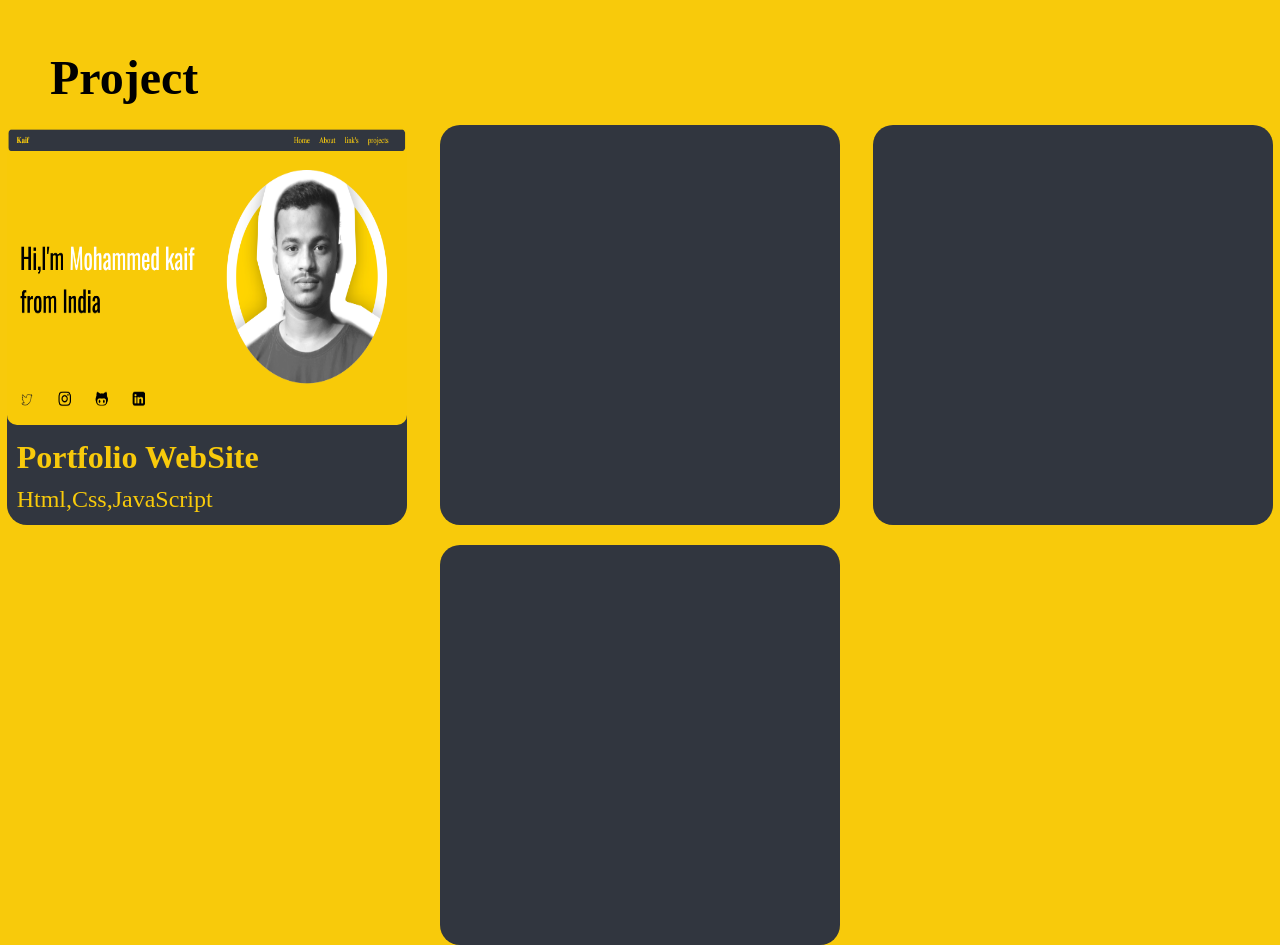
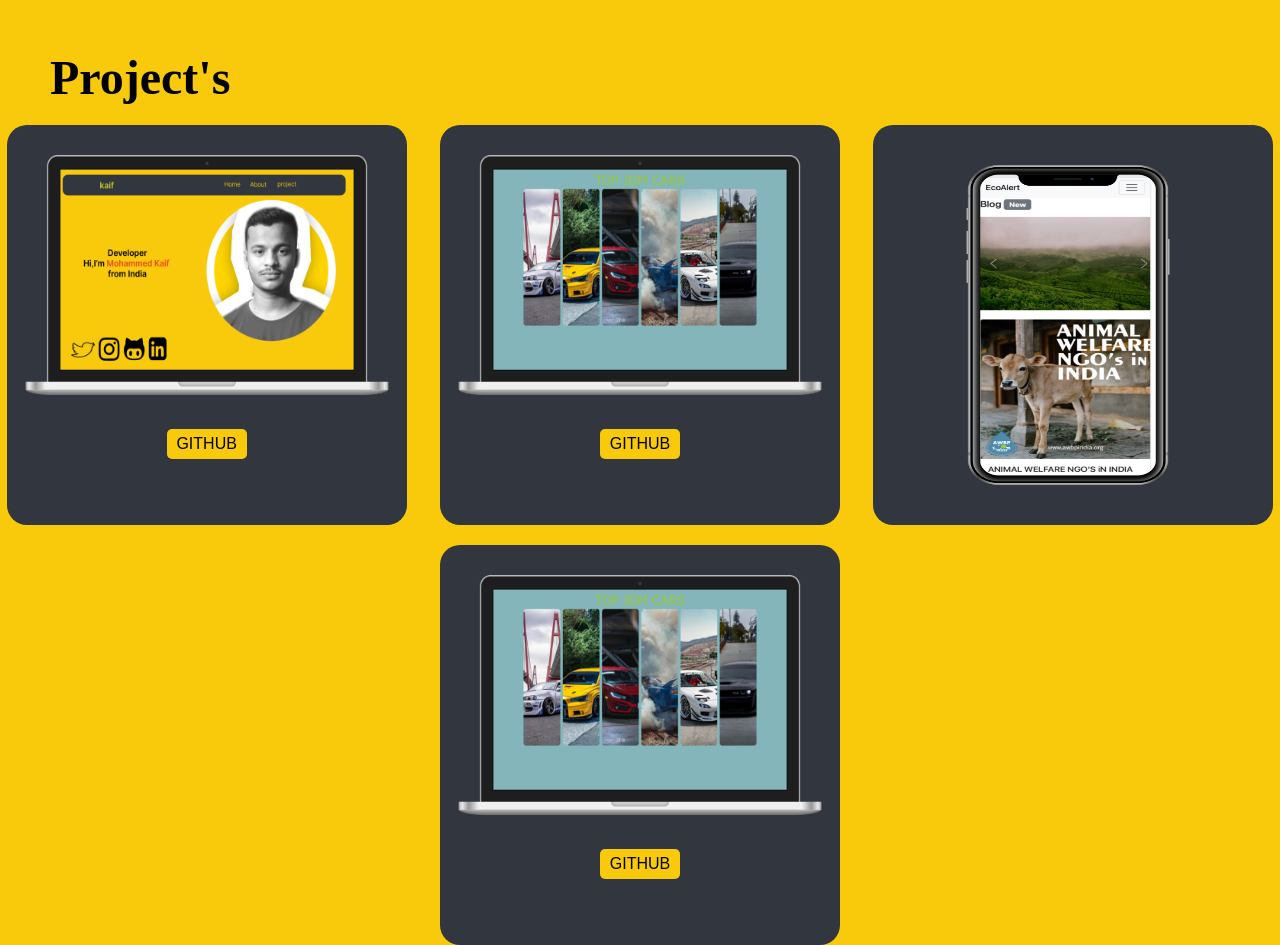
Before and after one commit to mohammedkaif01/kaifwebsite, a plain HTML site: page project.html in a window 1280 px wide. Drawn offline with Linux system fonts and the light colour scheme.

Commit message:
new change

```diff
--- a/about.css
+++ b/about.css
@@ -136,7 +136,7 @@ transition: all ease-in-out 0.5s;
     .git{
        display: flex;
        flex-wrap: wrap;
-       /* flex-direction:column; */
+       flex-direction:column;
        align-items: center;
     }
 }
@@ -177,6 +177,7 @@ transition: all ease-in-out 0.5s;
     }
     .git{
         display: flex;
+        flex-wrap: wrap;
         justify-content: space-evenly;
         align-items: center;
     }
--- a/project.css
+++ b/project.css
@@ -27,7 +27,13 @@ padding-top: 20px;
 img{
     width: 400px;
     height: 300px;
-    border-radius: 10px 10px 10px 10px;
+
+}
+.iphonex{
+width: 250px;
+height: 400px;
+padding-left: 70px;
+
 }
 .list:hover{
     border-radius: 0px;
@@ -44,3 +50,16 @@ p{
     padding-left: 10px;
     font-size: 1.5rem;
 }
+button{
+    width: 80px;
+    height: 30px;
+   position: relative;
+   left: 160px;
+   background-color: #F8CA0B;
+   border-style:none ;
+   font-size: medium;
+   border-radius: 5px;
+}
+button:hover {
+    background-color: #e3b80a;
+}
--- a/project.html
+++ b/project.html
@@ -9,21 +9,21 @@
 </head>
 
 <body>
-    <h3>Project</h3>
+    <h3>Project's</h3>
     <div class="project">
-        <div class="list"> <a href="index.html"><img src="template.png" alt=""></a>
-            <h5>Portfolio WebSite</h5>
-            <p> Html,Css,JavaScript</p>
+        <div class="list"> <a href="index.html"><img src="onemore.png" alt=""></a>
+            <a href="https://github.com/mohammedkaif01/kaifwebsite"><button>GITHUB</button></a>
         </div>
-        <div class="list"> <a href="cards.html" target="_blank"></a></div>
-
-        <a href="">
-            <div class="list"></div>
-        </a>
-        <a href="">
-            <div class="list"></div>
-        </a>
+        <div class="list"> <a href="cards.html" target="_blank"> <img src="carsjdm.png" alt=""></a>
+            <a href="https://github.com/mohammedkaif01/kaifwebsite"><button>GITHUB</button></a>
+        </div>
+        <div class="list"> <a href="cards.html" target="_blank"> <img class="iphonex" src="ecoalert.png" alt=""></a>
+            <!-- <a href="https://github.com/mohammedkaif01/kaifwebsite"><button>GITHUB</button></a> -->
+        </div>
+        <div class="list"> <a href="cards.html" target="_blank"> <img src="carsjdm.png" alt=""></a>
+            <a href="https://github.com/mohammedkaif01/kaifwebsite"><button>GITHUB</button></a>
+        </div>
     </div>
 </body>
 
-</html>
+</html
--- a/style.css
+++ b/style.css
@@ -98,7 +98,6 @@ span {
     display: flex;
     gap: 20%;
     position: absolute;
-    flex-direction: row;
     left: 50px;
     bottom: 50px;
 }
@@ -106,3 +105,8 @@ span {
 li a:hover {
     text-decoration: underline;
 }
+.fa-solid{
+    color: #F8CA0B;
+   /* position: absolute; */
+
+}
```
Also changed, not shown: about.html (+19 -8 lines), index.html (+6 -5 lines), script.js (+22 -3 lines), carsjdm.png (added), ecoalert.png (added), onemore.png (added), template.png (deleted).
